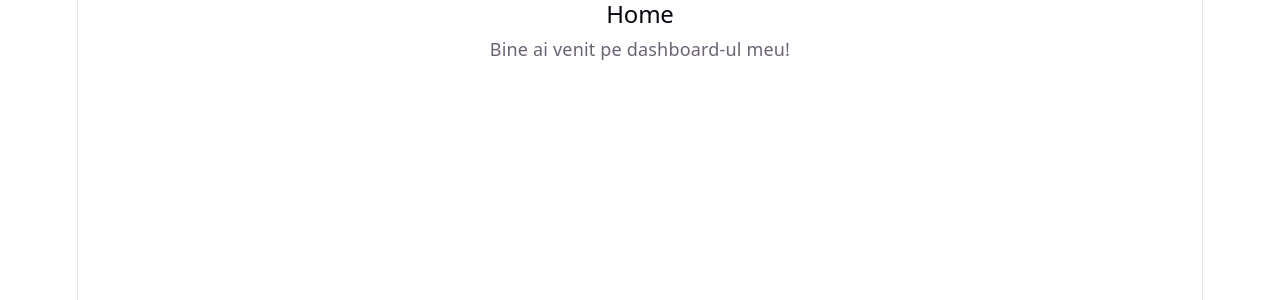
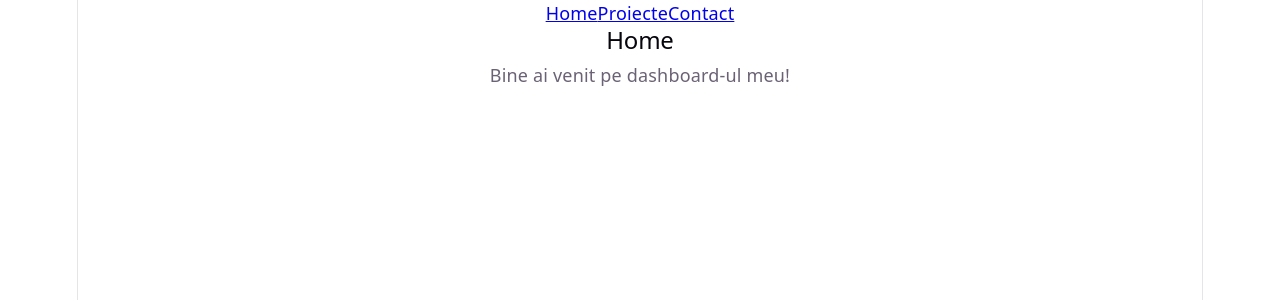
Before and after one commit to Annemona160/Lab-PW, a React (Vite) app: page / in a window 1280 px wide. Shown: the top 300 px of the page. Built offline with nearby package versions, Linux system fonts and the light colour scheme.

Commit message:
ex2: Meniu de navigare cu Link

```diff
--- a/src/App.jsx
+++ b/src/App.jsx
@@ -2,9 +2,11 @@
 import Home from './pages/Home';
 import Projects from './pages/Projects';
 import Contact from './pages/Contact';
+import Navbar from './Navbar';
 function App() {
  return (
  <BrowserRouter>
+  <Navbar />
  <Routes>
  <Route path="/" element={<Home />} />
  <Route path="/projects" element={<Projects />} />
--- /dev/null
+++ b/src/Navbar.jsx
@@ -0,0 +1,11 @@
+import { Link } from 'react-router';
+function Navbar() {
+ return (
+ <nav>
+ <Link to="/">Home</Link>
+ <Link to="/projects">Proiecte</Link>
+ <Link to="/contact">Contact</Link>
+ </nav>
+ );
+}
+export default Navbar;
```
